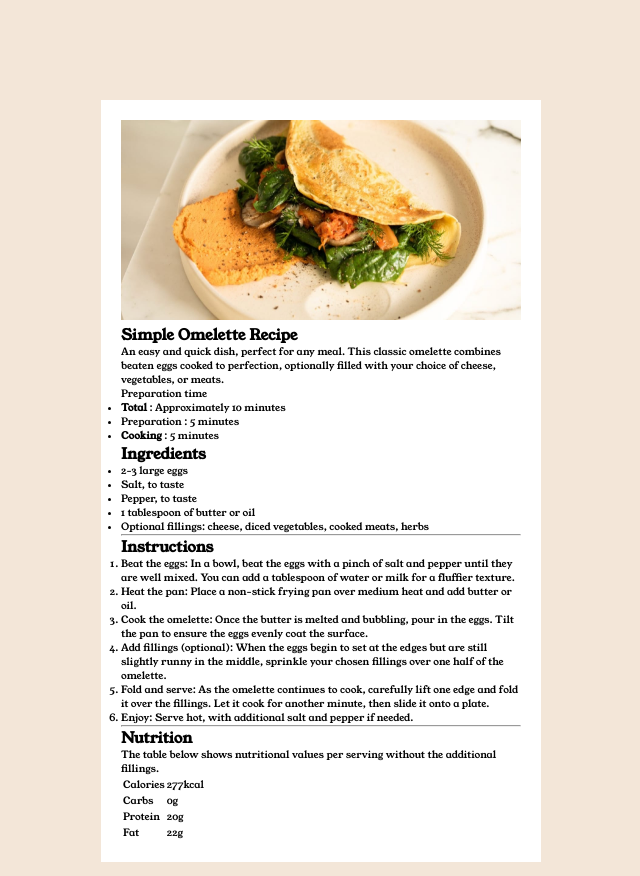
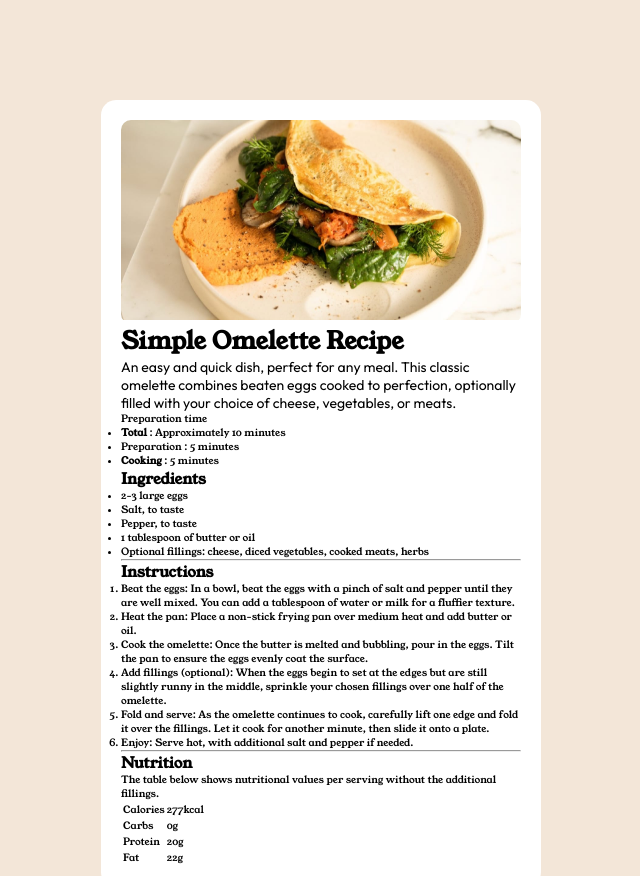
Before and after one commit to Eyobalex/Recipe-Page, a website: page index.html in a window 1280 px wide. Shown: the top 876 px of the page, without its empty margins (399-1039 px from the left). Drawn offline with Linux system fonts and the light colour scheme.

Commit message:
minor change

```diff
--- a/sass/main.scss
+++ b/sass/main.scss
@@ -59,7 +59,10 @@ body {
   padding: 2rem;
   background-color: var(--color-white);
   width: 44rem;
+  border-radius: 1.5rem;
   &__img-container {
+  border-radius: 1rem;
+    overflow: hidden;
   }
 
   &__img {
@@ -71,9 +74,12 @@ body {
   }
 
   &__title {
+    font-size: 2.4rem;
   }
 
   &__info {
+    font-family: "Outfit", Serif;
+    font-size: 1.4rem;
   }
 
   &__prep {
```
Also changed, not shown: css/style.css.
